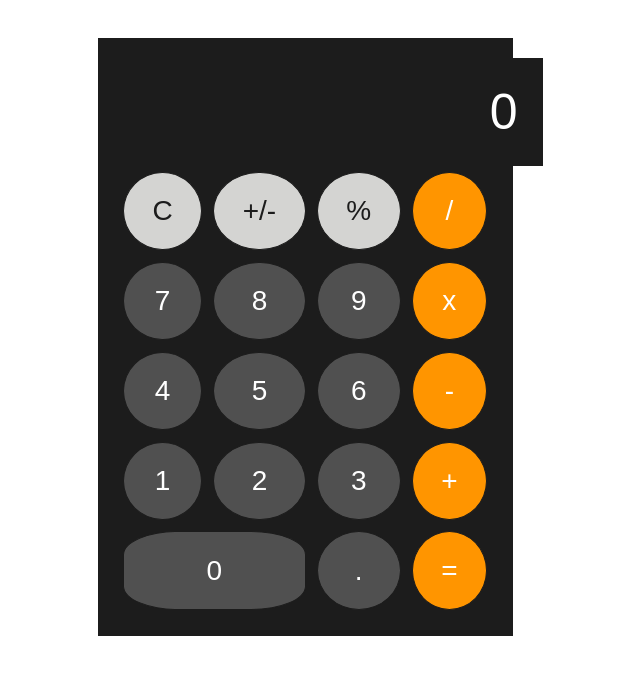
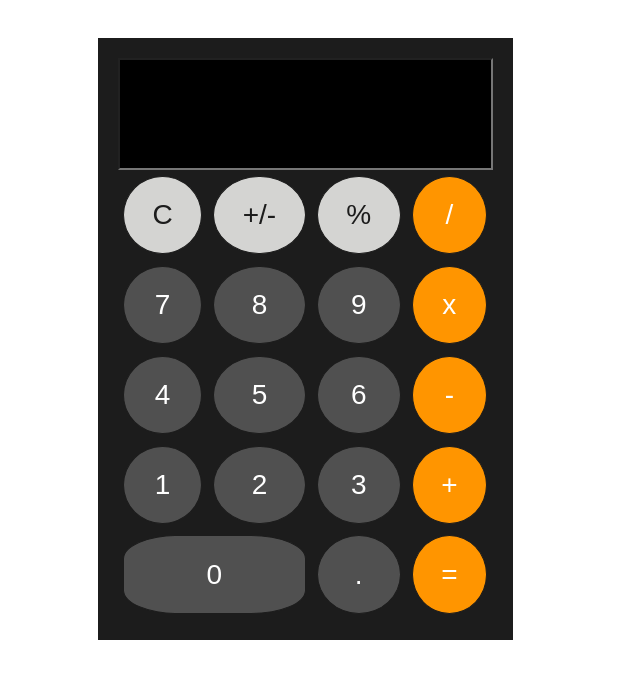
Before and after one commit to shalini9/Calculator, a plain HTML site: page index.html in a window 1280 px wide. Shown: the part 103-782 px from the top of the page, without its empty margins (335-975 px from the left). Drawn offline with Linux system fonts and the light colour scheme.

Commit message:
added text area in calculator display

```diff
--- a/index.html
+++ b/index.html
@@ -17,7 +17,9 @@
   <section class="container__center">
 
     <div class="calculator">
-      <div class="calc__display"> 0 </div>
+      <div class="calc__display">
+        <input type="text">
+      </div>
 
       <div class="calc__buttons">
         <button class="c l-grey"> C </button>
--- a/styles.scss
+++ b/styles.scss
@@ -34,11 +34,18 @@ nav {
 
   .calc__display {
   background-color: $prm-color;
-  color: $sec-color;
   width: 100%;
-  padding: 0.5em;
-  font-size: 5em;
-  text-align: right;
+  display: flex;
+  justify-content: center;
+
+  input {
+    background-color: black;
+    padding: 0.5em;
+    font-size: 5em;
+    text-align: right;
+    width: 100%;
+    color: $sec-color;
+  };
   }
 }
 
```
Also changed, not shown: styles.css.
